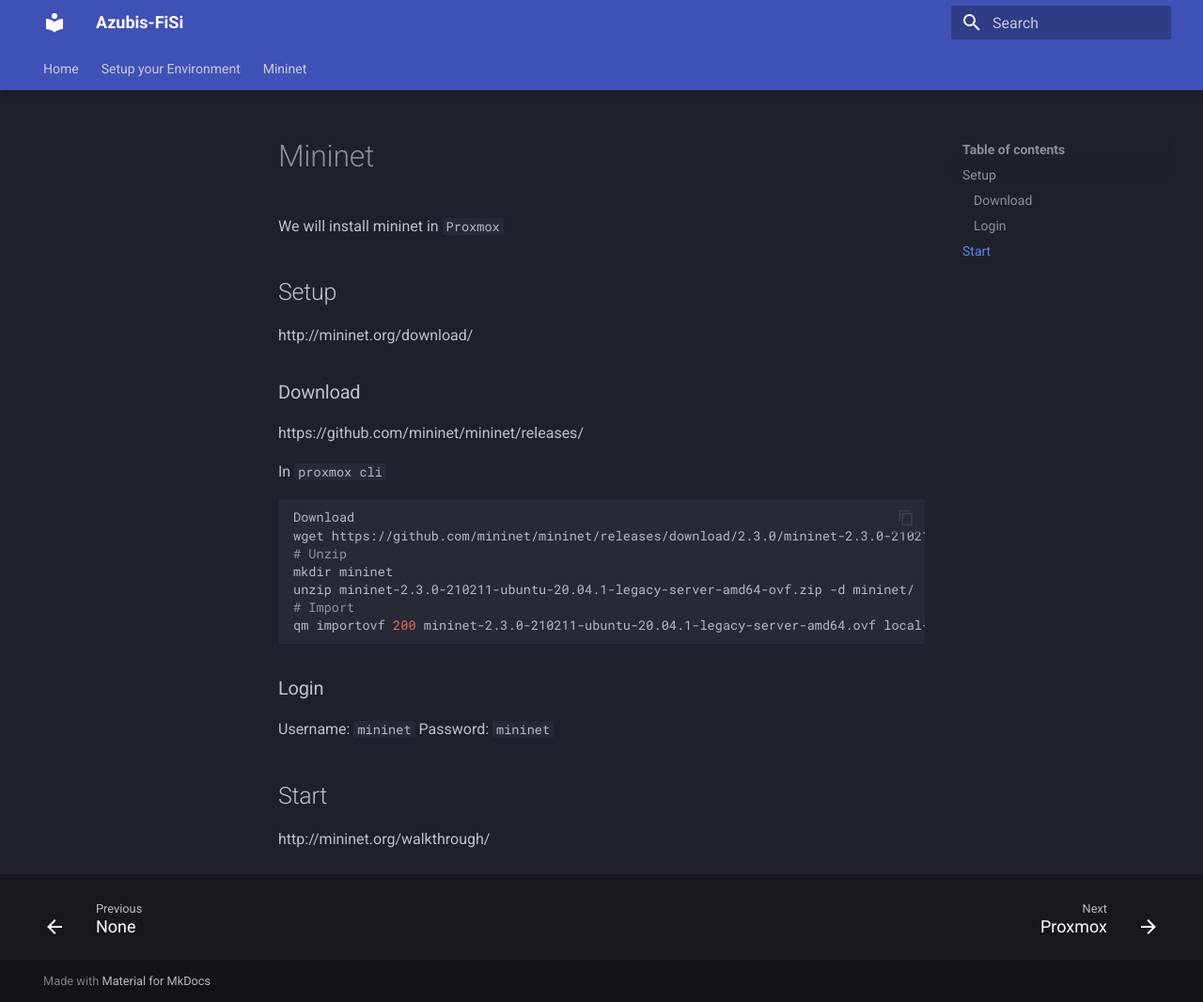
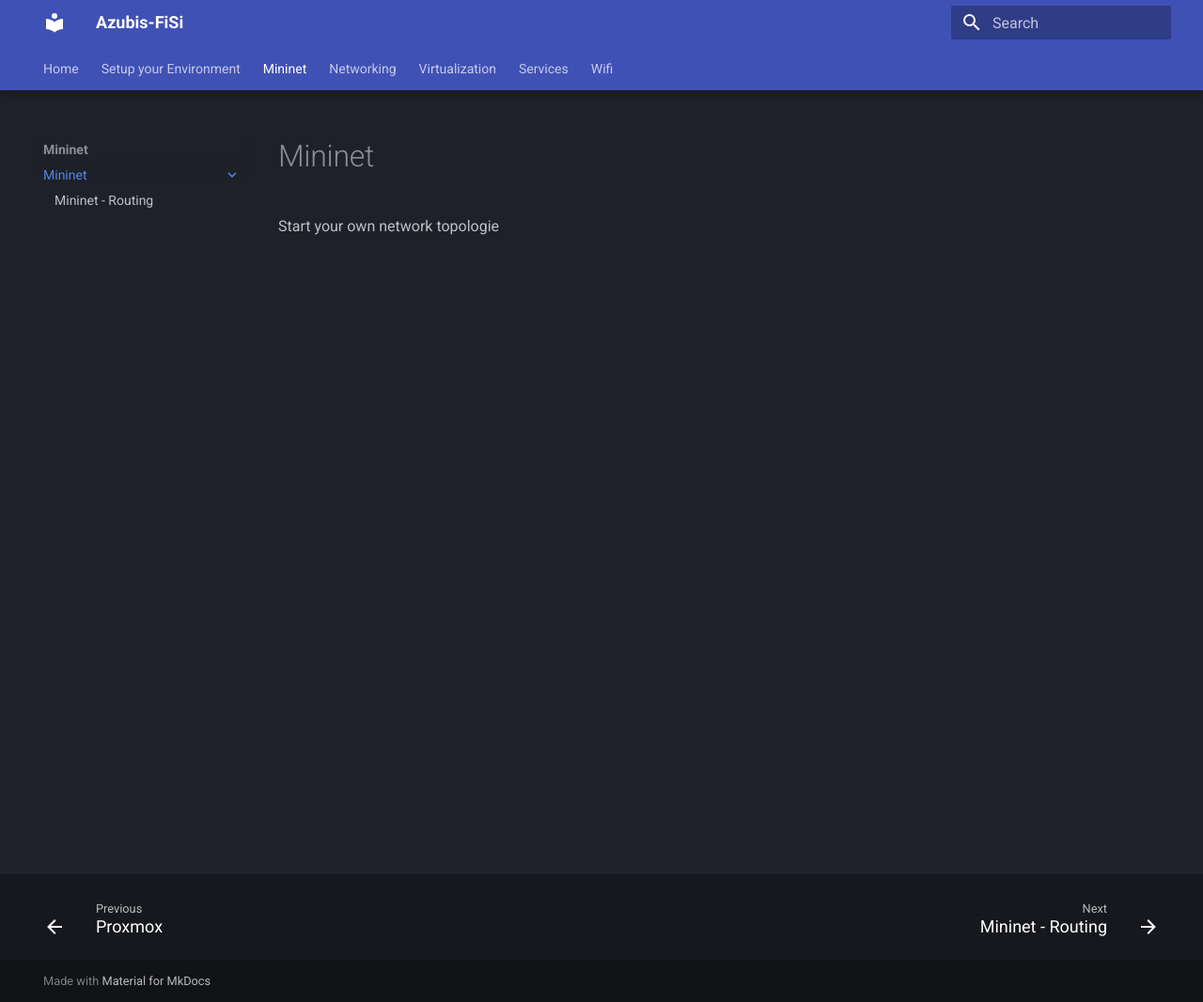
Before and after one commit to skyface753/Trainees-FiSi, an MkDocs documentation site: the page built from docs/mininet/index.md, in a window 1280 px wide and 1066 px high. Shown: the whole window at 94% size. Built offline with MkDocs 1.6.1 and Material for MkDocs 9.7.7, drawn with Linux system fonts in a browser that asks for light colours.

Commit message:
started folder structure

````diff
--- a/docs/mininet.md
+++ /dev/null
@@ -1,32 +0,0 @@
-# Mininet
-
-We will install mininet in `Proxmox`
-
-## Setup
-
-http://mininet.org/download/
-
-### Download
-
-https://github.com/mininet/mininet/releases/
-
-In `proxmox cli`
-
-```bash
-Download
-wget https://github.com/mininet/mininet/releases/download/2.3.0/mininet-2.3.0-210211-ubuntu-20.04.1-legacy-server-amd64-ovf.zip
-# Unzip
-mkdir mininet
-unzip mininet-2.3.0-210211-ubuntu-20.04.1-legacy-server-amd64-ovf.zip -d mininet/
-# Import
-qm importovf 200 mininet-2.3.0-210211-ubuntu-20.04.1-legacy-server-amd64.ovf local-lvm
-```
-
-### Login
-
-Username: `mininet`
-Password: `mininet`
-
-## Start
-
-http://mininet.org/walkthrough/
--- /dev/null
+++ b/docs/mininet/index.md
@@ -0,0 +1,3 @@
+# Mininet
+
+Start your own network topologie
--- /dev/null
+++ b/docs/mininet/routing.md
@@ -0,0 +1 @@
+# Mininet - Routing
--- /dev/null
+++ b/docs/setup_env/index.md
@@ -0,0 +1,3 @@
+# Setup your Environment
+
+## Proxmox
--- a/mkdocs.yml
+++ b/mkdocs.yml
@@ -43,7 +43,20 @@
 nav:
   - Home: index.md
   - Setup your Environment:
-      - setup_env/index.md
-      - Proxmox: setup_env/proxmox.md
+    - setup_env/index.md
+    - Proxmox: setup_env/proxmox.md
   - Mininet:
-      - ... | mininet/*.md
+    - ... | mininet/*.md
+  - Networking:
+    - Basics:
+      - Subnetting: networking/basics/subnetting.md
+    - Firewall: networking/firewall.md
+    - Switch: networking/switch.md
+    - VLAN: networking/vlan.md
+  - Virtualization:
+    - Docker: virtualization/docker.md
+  - Services:
+    - ... | services/*.md
+  - Wifi:
+    - Controller: wifi/controller.md
+    - APs: wifi/aps.md
````
Also changed, not shown: docs/networking/basics/subnetting.md (added, +1 -0 lines), docs/networking/firewall.md (added, +1 -0 lines), docs/networking/switch.md (added, +1 -0 lines), docs/networking/vlan.md (added, +1 -0 lines), docs/services/dhcp.md (added, +1 -0 lines), docs/services/dns.md (added, +1 -0 lines), docs/services/ldap.md (added, +1 -0 lines), docs/services/mail.md (added, +1 -0 lines), docs/setup_env/proxmox.md (added, +3 -0 lines), docs/virtualization/docker.md (added, +5 -0 lines), docs/wifi/aps.md (added, +1 -0 lines), docs/wifi/controller.md (added, +1 -0 lines), requirements.docs.txt (renamed from docs-requirements.txt).
